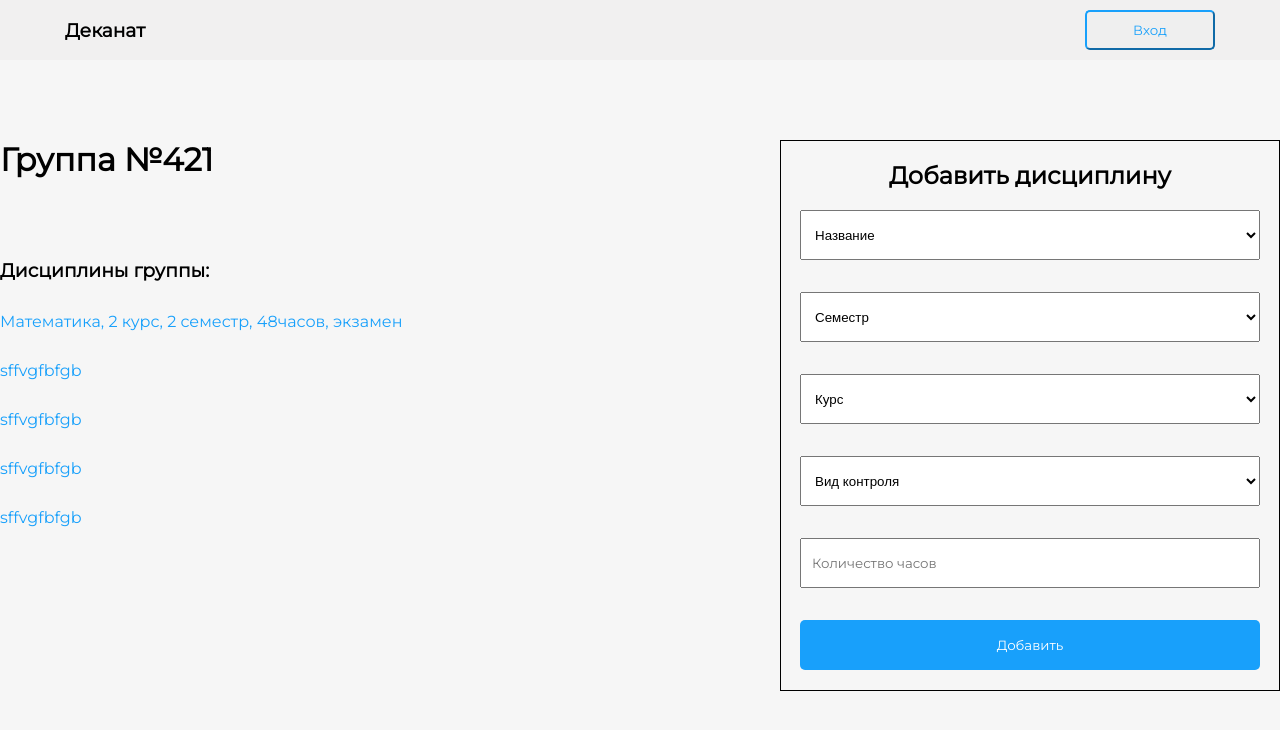
After one commit to gr421nidan/pop-it-mvc, a PHP site: template views/employees/group.php in a window 1280 px wide. The commit adds this page. Shown: the top 730 px of the page. Run offline with PHP 8.4, Linux system fonts and the light colour scheme; the template is opened without the code that fills it, so the values that code supplies are empty.

Commit message:
Верстка страницы дисциплин определённой группы

```diff
--- a/app/Controller/Employees.php
+++ b/app/Controller/Employees.php
@@ -51,4 +51,9 @@ class Employees
 
         return new View('employees.gradeStudents');
     }
+
+    public function group(Request $request): string
+    {
+        return new View('employees.group');
+    }
 }
--- a/public/css/style.css
+++ b/public/css/style.css
@@ -480,3 +480,56 @@ li{
     width: 130px;
     height: 40px;
 }
+
+
+
+.content_group{
+    display: flex;
+    flex-direction: row;
+    justify-content: center;
+    margin-top: 80px;
+    gap: 100px;
+}
+
+.group_columns{
+    display: flex;
+    flex-direction: column;
+    gap: 80px;
+    width: 700px;
+
+}
+.group_columns_two{
+
+    width: 500px;
+    text-align: center;
+    display: flex;
+    flex-direction: column;
+    gap: 20px;
+    align-items: center;
+    padding: 20px;
+    border: 1px solid black;
+}
+
+.add_discipline_in_group{
+    display: flex;
+    flex-direction: column;
+    gap:32px;
+}
+.discipline_add_in_group{
+    height: 50px;
+    width: 460px;
+    padding: 10px;
+}
+.about_group_list{
+    display: flex;
+    flex-direction: column;
+    gap: 30px;
+}
+.button_add_discipline_in_group{
+    height: 50px;
+    width: 460px;
+    color: white;
+    background-color: #18A0FB;
+    border: none;
+    border-radius: 5px;
+}
--- a/routes/web.php
+++ b/routes/web.php
@@ -14,5 +14,6 @@ Route::add('GET','/students', [Controller\Employees::class, 'students'])->middle
 Route::add('GET','/groups', [Controller\Employees::class, 'groups'])->middleware('auth', 'roleEmployees');
 Route::add('GET','/disciplines', [Controller\Employees::class, 'disciplines'])->middleware('auth', 'roleEmployees');
 Route::add('GET','/gradeStudents', [Controller\Employees::class, 'gradeStudents'])->middleware('auth', 'roleEmployees');
+Route::add('GET','/groups/group', [Controller\Employees::class, 'group'])->middleware('auth', 'roleEmployees');
 
 //->middleware('auth')
--- a/views/admin/add_employees.php
+++ b/views/admin/add_employees.php
@@ -1,7 +1,6 @@
 <div class="add_employees_content">
     <div class="add_employees_content_block">
         <h2>Добавление нового сотрудника</h2>
-        <h3><?= $message ?? ''; ?></h3>
         <form method="post" class="form_add_employees">
             <div class="fields_form">
                 <input class="field_add_employees" type="text" name="login" placeholder="Логин">
--- /dev/null
+++ b/views/employees/group.php
@@ -0,0 +1,47 @@
+<div class="content_group">
+    <div class="group_columns">
+        <h1>Группа №421</h1>
+
+        <ul class="about_group_list">
+            <h3>Дисциплины группы:</h3>
+            <a href=""><li>Математика, 2 курс, 2 семестр, 48часов, экзамен</li></a>
+            <a href=""><li>sffvgfbfgb</li></a>
+            <a href=""><li>sffvgfbfgb</li></a>
+            <a href=""><li>sffvgfbfgb</li></a>
+            <a href=""><li>sffvgfbfgb</li></a>
+
+        </ul>
+    </div>
+    <div class="group_columns_two">
+        <h2>Добавить дисциплину</h2>
+        <form method="post" class="add_discipline_in_group">
+            <select class="discipline_add_in_group">
+                <option value="">Название</option>
+                <option value="math">Математика</option>
+                <option value="history">История</option>
+            </select>
+            <select class="discipline_add_in_group">
+                <option value="">Семестр</option>
+                <option value="1">1</option>
+                <option value="2">2</option>
+            </select>
+            <select class="discipline_add_in_group">
+                <option value="">Курс</option>
+                <option value="1">1</option>
+                <option value="2">2</option>
+                <option value="3">3</option>
+                <option value="4">4</option>
+                <option value="5">5</option>
+            </select>
+            <select class="discipline_add_in_group">
+                <option value="">Вид контроля</option>
+                <option value="1">Экзамен</option>
+                <option value="2">Практика</option>
+                <option value="3">Семинар</option>
+                <option value="4">Коллоквиум</option>
+            </select>
+            <input class="discipline_add_in_group" type="number" name="hours" placeholder="Количество часов">
+            <button class="button_add_discipline_in_group">Добавить</button>
+        </form>
+    </div>
+</div>
--- a/views/employees/groups.php
+++ b/views/employees/groups.php
@@ -4,7 +4,7 @@
         <div class="list_groups">
             <?php
             foreach ($groups as $group){
-                echo "<div class='group_block'><a href=''>$group->name гр.</a></div>";
+                echo "<div class='group_block'><a href='".app()->route->getUrl('/groups/group')."'>$group->name гр.</a></div>";
             }
             ?>
         </div>
```
